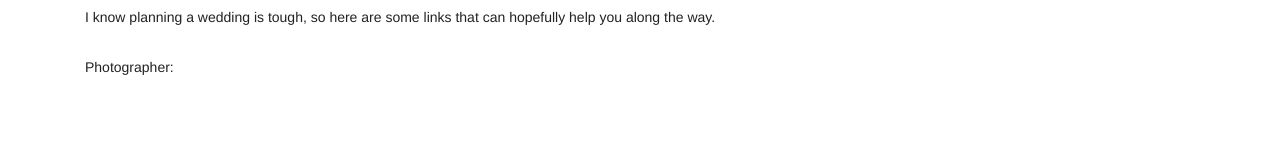
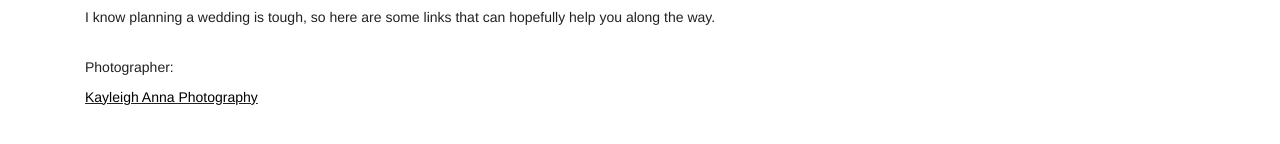
Before and after one commit to thejayhaykid/plan2wed.github.io, a plain HTML site: page links.html in a window 1280 px wide. Shown: the part 324-468 px from the top of the page. Drawn offline with nearby package versions, Linux system fonts and the light colour scheme.

Commit message:
updated links so they aren't the same color as bg

```diff
--- a/css/main.css
+++ b/css/main.css
@@ -11,14 +11,14 @@
 a,
 a:focus,
 a:hover {
-  color: #fff;
+  color: #000;
 }
 
 /* Custom default button */
 .btn-default,
 .btn-default:hover,
 .btn-default:focus {
-  color: #333;
+  color: #111;
   text-shadow: none; /* Prevent inheritence from `body` */
   background-color: #fff;
   border: 1px solid #fff;
--- a/links.html
+++ b/links.html
@@ -65,7 +65,7 @@
         <p>I know planning a wedding is tough, so here are some links that can hopefully help you along the way.</p>
         <br>
         <p>Photographer:</p>
-        <p><a href="http://kayleighannaphoto.wixsite.com/kayleighanna">Kayleigh Anna Photography</a></p>
+        <p><u><a href="http://kayleighannaphoto.wixsite.com/kayleighanna">Kayleigh Anna Photography</a></u></p>
       </div>
     </div>
 
```
